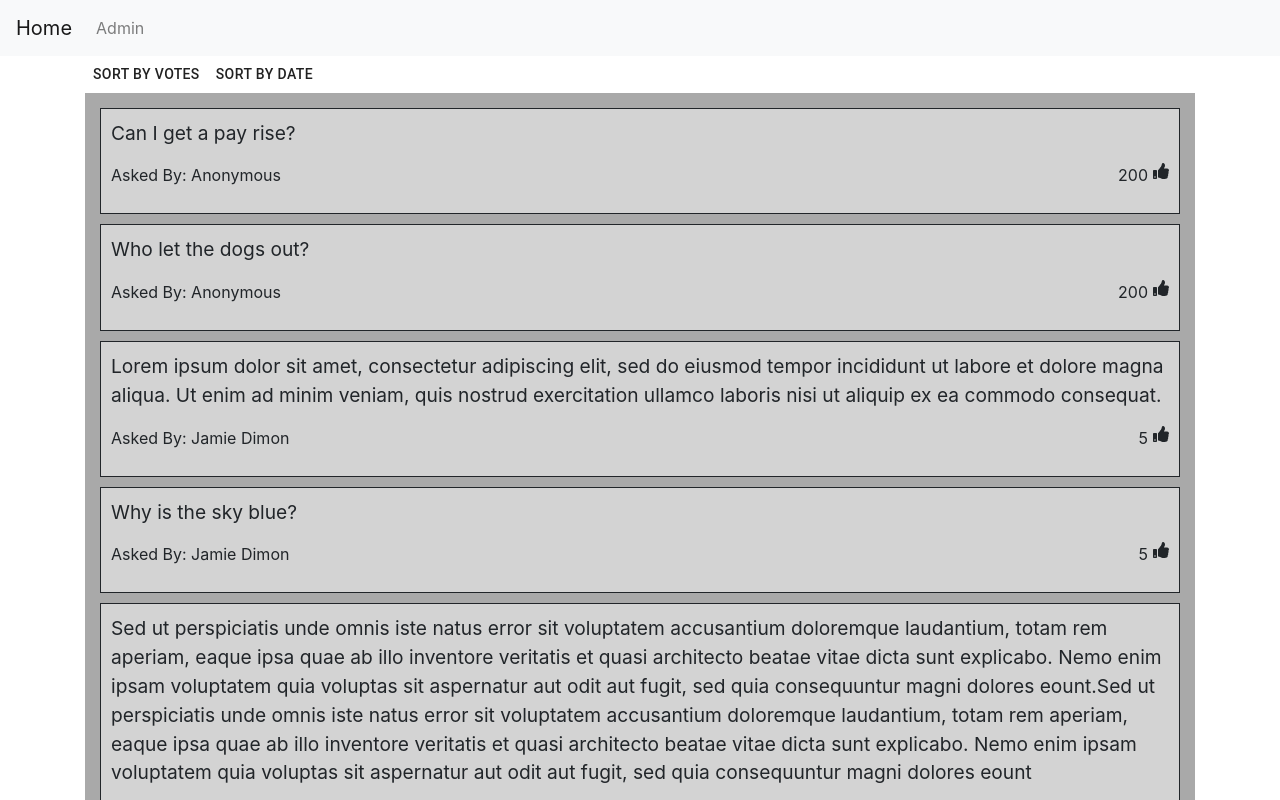
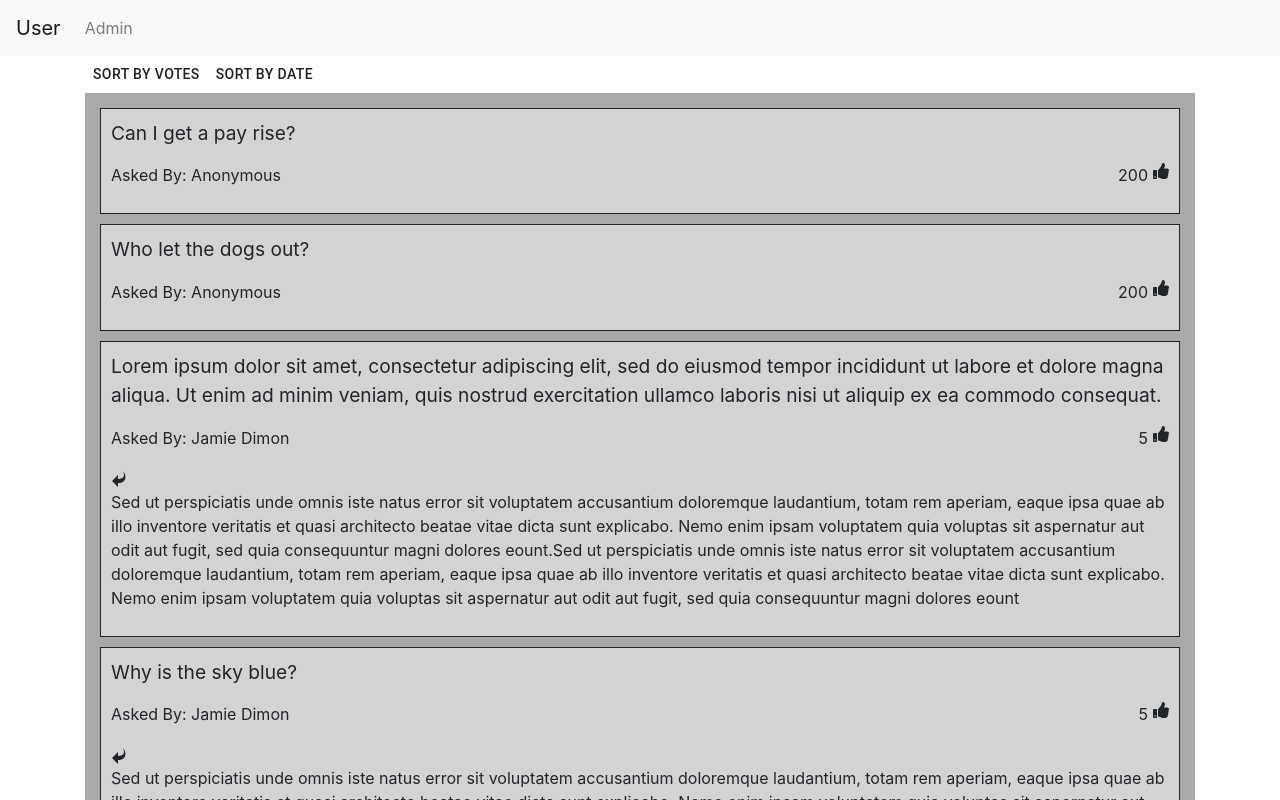
Before and after one commit to caitlin-hamilton/AskMeAnything, a React (Create React App) app in the folder ask-me-anything/: page / in a window 1280 px wide. Shown: the top 800 px of the page. Built offline with nearby package versions, Linux system fonts and the light colour scheme.

Commit message:
added basic answer logic

```diff
--- a/ask-me-anything/src/App.js
+++ b/ask-me-anything/src/App.js
@@ -17,7 +17,7 @@ export default function App() {
     <Router>
       <div>
       <Navbar bg="light" expand="lg">
-        <Navbar.Brand href="/">Home</Navbar.Brand>
+        <Navbar.Brand href="/">User</Navbar.Brand>
         <Navbar.Toggle aria-controls="basic-navbar-nav" />
         <Navbar.Collapse id="basic-navbar-nav">
           <Nav className="me-auto">
--- a/ask-me-anything/src/Home.js
+++ b/ask-me-anything/src/Home.js
@@ -76,7 +76,7 @@ export default class Home extends React.Component {
                 <Button className="adminButton" onClick={() => {this.sortByAttribute('votes')}}> Sort By Votes</Button>
                 <Button className="adminButton" onClick={() => {this.sortByAttribute('timePosted')}}> Sort By Date</Button>
                 <div className="postContainer">
-                    {this.state.inputData.map((item, index) => <Post votes={item.votes} poster={item.poster} text={item.text} id={item.id} key={item.id} incrementVote={this.incrementVote.bind(this)}/>)}
+                    {this.state.inputData.map((item, index) => <Post votes={item.votes} poster={item.poster} text={item.text} id={item.id} key={item.id} incrementVote={this.incrementVote.bind(this)} answer={item.answer}/>)}
                 </div>
             </div>
         )
--- a/ask-me-anything/src/Post.js
+++ b/ask-me-anything/src/Post.js
@@ -2,18 +2,59 @@ import React, { useState, useEffect } from 'react';
 import 'bootstrap/dist/css/bootstrap.min.css';
 import {BsFillCaretUpFill} from "react-icons/bs";
 import { FaThumbsUp } from "react-icons/fa";
+import {ImReply} from "react-icons/im";
 import './App.css'
 
-function Post(props) {
+class Post extends React.Component {
+    constructor(props){
+        super(props)
+        this.state = {
+            text: "",
+            answer : "",
+            hasAnswer: false,
+            poster : "",
+            votes: "",
+            id: ""
+        }
+
+    }
+    componentDidMount(){
+        this.setState({
+            text: this.props.text,
+            answer : this.props.answer,
+            hasAnswer: this.props.answer == "" ? false : true,
+            poster : this.props.poster,
+            votes: this.props.votes,
+            id: this.props.id
+        })
+    }
+
+    renderAnswer(){
+        return
+    }
+
+    renderReply(){
+        if (this.state.hasAnswer){
+            return (
+            <div>
+                <ImReply onClick="renderAnswer()"/>
+                <p>{this.state.answer}</p>
+            </div>
+            )
+        }
+    }
+    render(){
     return (
         <div className="userPost">
-            <p className="userQuestion">{props.text}</p>
-            <p className="askedBy">Asked By: {props.poster}</p>
+            <p className="userQuestion">{this.state.text}</p>
+            <p className="askedBy">Asked By: {this.state.poster}</p>
             <div className="likeContainer">
-                <p className="voteP">{props.votes}</p>
-                <FaThumbsUp onClick={() => props.incrementVote(props.id)}/>
+                <p className="voteP">{this.state.votes}</p>
+                <FaThumbsUp onClick={() => this.state.incrementVote(this.state.id)}/>
             </div>
+            {this.renderReply()}
         </div>
       );
     }
+}
 export default Post;
--- a/ask-me-anything/src/input_data.json
+++ b/ask-me-anything/src/input_data.json
@@ -6,7 +6,7 @@
         "votes" : 5,
         "timePosted": "20012021",
         "theme": "",
-        "answer": ""
+        "answer": "Sed ut perspiciatis unde omnis iste natus error sit voluptatem accusantium doloremque laudantium, totam rem aperiam, eaque ipsa quae ab illo inventore veritatis et quasi architecto beatae vitae dicta sunt explicabo. Nemo enim ipsam voluptatem quia voluptas sit aspernatur aut odit aut fugit, sed quia consequuntur magni dolores eount.Sed ut perspiciatis unde omnis iste natus error sit voluptatem accusantium doloremque laudantium, totam rem aperiam, eaque ipsa quae ab illo inventore veritatis et quasi architecto beatae vitae dicta sunt explicabo. Nemo enim ipsam voluptatem quia voluptas sit aspernatur aut odit aut fugit, sed quia consequuntur magni dolores eount"
     },
     {
         "id": "2",
@@ -33,7 +33,7 @@
         "votes" : 5,
         "timePosted": "20012021",
         "theme": "",
-        "answer": ""
+        "answer": "Sed ut perspiciatis unde omnis iste natus error sit voluptatem accusantium doloremque laudantium, totam rem aperiam, eaque ipsa quae ab illo inventore veritatis et quasi architecto beatae vitae dicta sunt explicabo. Nemo enim ipsam voluptatem quia voluptas sit aspernatur aut odit aut fugit, sed quia consequuntur magni dolores eount.Sed ut perspiciatis unde omnis iste natus error sit voluptatem accusantium doloremque laudantium, totam rem aperiam, eaque ipsa quae ab illo inventore veritatis et quasi architecto beatae vitae dicta sunt explicabo. Nemo enim ipsam voluptatem quia voluptas sit aspernatur aut odit aut fugit, sed quia consequuntur magni dolores eount"
     },
     {
         "id": "5",
```
